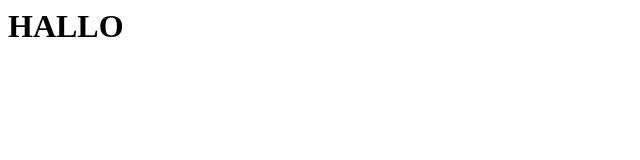
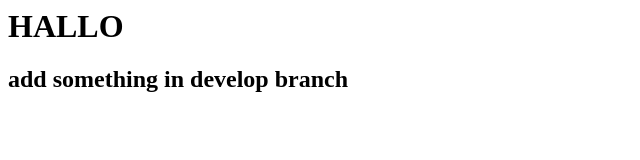
Before and after one commit to hawknr15/example, a plain HTML site: page index.html in a window 1280 px wide. Shown: the whole page, without its empty margins (0-640 px from the left). Drawn offline with Linux system fonts and the light colour scheme.

Commit message:
adding h2

```diff
--- a/index.html
+++ b/index.html
@@ -7,6 +7,7 @@
 <body>
 
 <h1>HALLO</h1>
+<h2>add something in develop branch</h2>
 
 </body>
 
```
